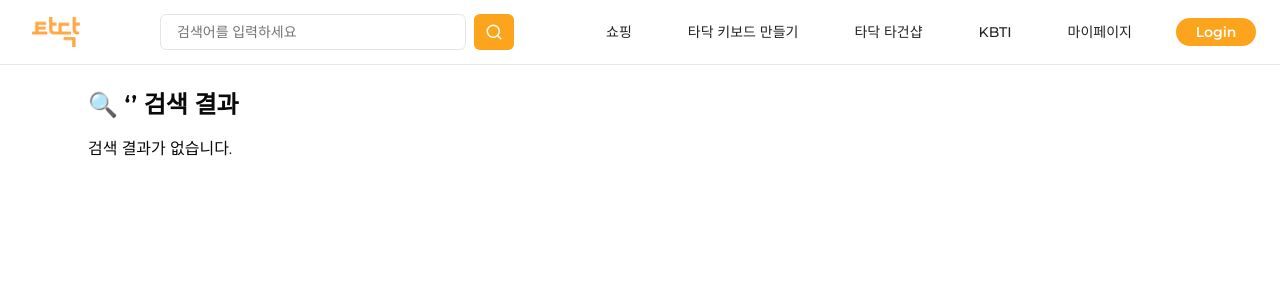
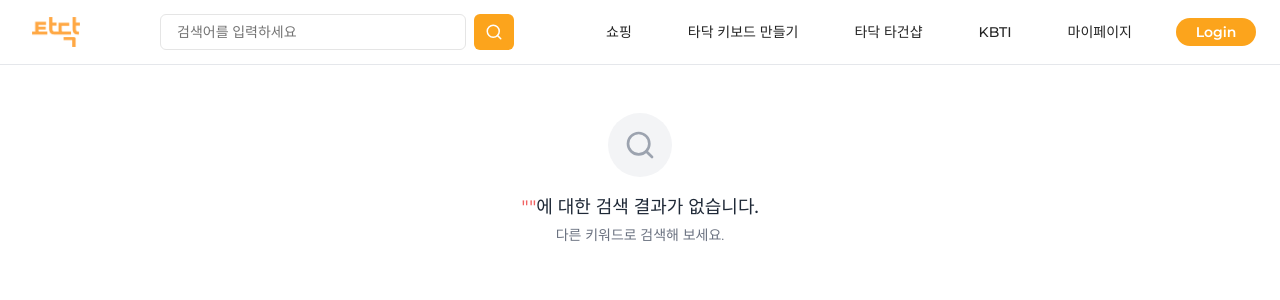
Before and after one commit to teamdadada/tadak, a React (Vite) app in the folder client/web/: page /search in a window 1280 px wide. Shown: the top 300 px of the page. Built offline with nearby package versions, Linux system fonts and the light colour scheme; a web font is replaced by a local one.

Commit message:
[FE] design: 검색결과 페이지 헤더 삭제

```diff
--- a/client/web/src/components/product/ProductPreviewCard.tsx
+++ b/client/web/src/components/product/ProductPreviewCard.tsx
@@ -12,17 +12,17 @@ const ProductPreviewCard = ({
   linkable = false,
 }: ProductPreviewCardProps) => {
   const content = (
-    <div className="flex items-center gap-4 p-4 border-b border-tadak-light-gray">
+    <div className="flex items-center gap-6 p-4 border-b border-tadak-light-gray">
       <img
         src={product.thumbnail || defaultImage}
         alt={product.name}
         className="w-16 h-16 rounded"
       />
-      <div>
-        <h1 className="text-lg font-semibold">{product.name}</h1>
-        <p className="text-sm text-tadak-dark-gray">
+      <div className="gap-2">
+        <h1 className="font-medium">{product.name}</h1>
+        <p className="text-sm text-tadak-black font-semibold">
           {typeof product.minPrice === 'number'
-            ? `₩ ${product.minPrice.toLocaleString()}`
+            ? `${product.minPrice.toLocaleString()}원`
             : '가격 정보 없음'}
         </p>
       </div>
--- a/client/web/src/pages/ShopPage/SearchPage.tsx
+++ b/client/web/src/pages/ShopPage/SearchPage.tsx
@@ -2,7 +2,7 @@ import SearchBar from '@/components/common/SearchBar'
 import ProductPreviewCard from '@/components/product/ProductPreviewCard'
 import { useSearchProducts } from '@/hooks/useShop'
 import { useEffect, useRef } from 'react'
-import { FiSearch } from 'react-icons/fi'
+import { FiSearch, FiX } from 'react-icons/fi'
 import { useSearchParams } from 'react-router-dom'
 
 const SearchPage = () => {
@@ -38,44 +38,58 @@ const SearchPage = () => {
   }, [fetchNextPage, hasNextPage, isFetchingNextPage])
 
   return (
-    <div className="max-w-6xl p-6 mx-auto">
-      <div className="flex-1 min-[1200px]:hidden mb-4">
+    <div className="max-w-6xl mx-auto px-4 sm:px-6 ">
+      {/* 모바일 검색바 */}
+      <div className="flex-1 min-[1200px]:hidden mb-6">
         <SearchBar isMobile={true} initialQuery={query} />
       </div>
 
-      <h1 className="mb-4 text-2xl font-semibold">🔍 ‘{query}’ 검색 결과</h1>
+      {/* 검색 결과 */}
+      <div className="min-h-[60vh]">
+        {isLoading ? (
+          <div className="flex flex-col items-center justify-center py-12">
+            <div className="animate-spin w-12 h-12 border-4 border-gray-200 border-t-tadak-primary rounded-full mb-4"></div>
+          </div>
+        ) : isError ? (
+          <div className="flex flex-col items-center justify-center py-12 text-center">
+            <div className="bg-red-100 text-red-600 p-4 rounded-full mb-4">
+              <FiX size={32} />
+            </div>
+            <h3 className="text-lg font-medium text-gray-800 mb-1">
+              검색 중 오류가 발생했습니다
+            </h3>
+            <p className="text-gray-600 mb-4">잠시 후 다시 시도해주세요.</p>
+            <button className="px-4 py-2 bg-gray-800 text-white rounded-md hover:bg-gray-700 transition-colors">
+              다시 시도
+            </button>
+          </div>
+        ) : products.length === 0 ? (
+          <div className="flex flex-col items-center justify-center py-12 text-center">
+            <div className="bg-gray-100 p-4 rounded-full mb-4">
+              <FiSearch size={32} className="text-gray-400" />
+            </div>
+            <h3 className="text-lg font-medium text-gray-800 mb-1">
+              <span className="font-medium text-tadak-warning">"{query}"</span>
+              에 대한 검색 결과가 없습니다.
+            </h3>
 
-      {isLoading ? (
-        <p>검색 중...</p>
-      ) : isError ? (
-        <p>검색 중 오류가 발생했습니다.</p>
-      ) : products.length === 0 ? (
-        <p>검색 결과가 없습니다.</p>
+            <p className="text-sm text-gray-500 mb-4">
+              다른 키워드로 검색해 보세요.
+            </p>
+          </div>
         ) : (
-        <div className="flex flex-col gap-2">
+          <div className="flex flex-col">
             {products.map((product) => (
-            <ProductPreviewCard
-              key={product.productId}
-              product={product}
-              linkable={true}
-            />
+              <ProductPreviewCard product={product} linkable={true} />
             ))}
-
-          <div ref={observerRef} className="h-10" />
-
-          {isFetchingNextPage && (
-            <p className="mt-2 text-sm text-center text-tadak-gray">
-              불러오는 중...
-            </p>
+          </div>
         )}
-
         {!hasNextPage && products.length > 0 && (
-            <p className="flex gap-2 pl-4 text-sm text-tadak-gray">
-              <FiSearch size={16} /> 더 이상 결과가 없습니다.
+          <p className="text-center text-sm text-tadak-dark-gray p-10">
+            모든 결과를 불러왔습니다
           </p>
         )}
       </div>
-      )}
     </div>
   )
 }
```
Lines whose indentation alone changed are shown as unchanged.
